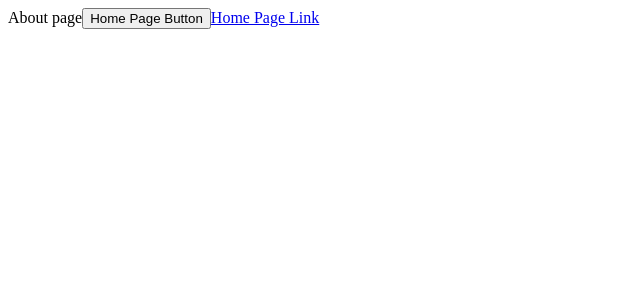
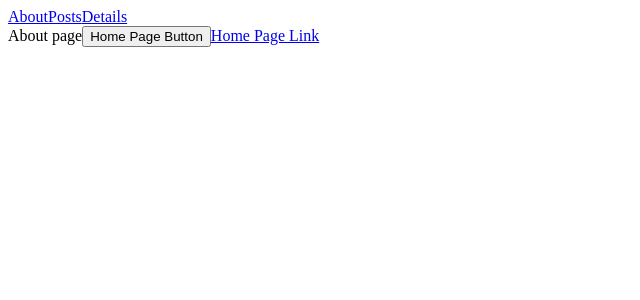
Before and after one commit to alexandr-sm-d/next, a Next.js app: page /about in a window 1280 px wide. Shown: the top 300 px of the page, without its empty margins (0-640 px from the left). Built offline with nearby package versions, Linux system fonts and the light colour scheme.

Commit message:
add navigation

```diff
--- /dev/null
+++ b/layouts/MainLayout.js
@@ -0,0 +1,17 @@
+import React from "react";
+import Link from "next/link"
+
+export default function MainLayout({children}) {
+    return (
+        <>
+            <nav>
+                <Link href={'about'}>About</Link>
+                <Link href={'posts'}>Posts</Link>
+                <Link href={'history/details'}>Details</Link>
+            </nav>
+            <main>
+                {children}
+            </main>
+        </>
+    )
+}
--- a/pages/about.js
+++ b/pages/about.js
@@ -2,12 +2,14 @@ import React from "react";
 import Router from "next/router";
 import Link from "next/link";
 import Head from "next/head";
+import MainLayout from "../layouts/MainLayout";
 
 export default function About() {
 
     const handleClick = () => Router.push('/')
 
-    return <>
+    return (
+        <MainLayout>
             <Head>
                 <title>About Page</title>
             </Head>
@@ -15,5 +17,6 @@ export default function About() {
             About page
             <button onClick={handleClick}>Home Page Button</button>
             <Link href={'/'}>Home Page Link</Link>
-    </>
+        </MainLayout>
+    )
 }
```
Also changed, not shown: pages/index.js (+4 -3 lines). Lines whose indentation alone changed are shown as unchanged.
